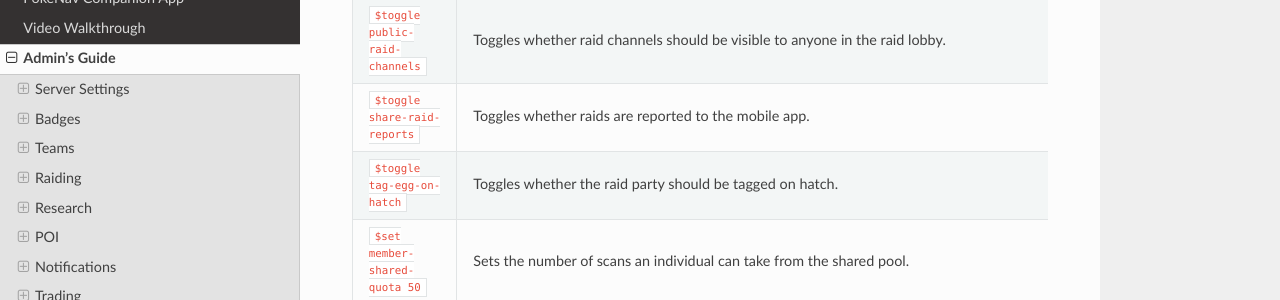
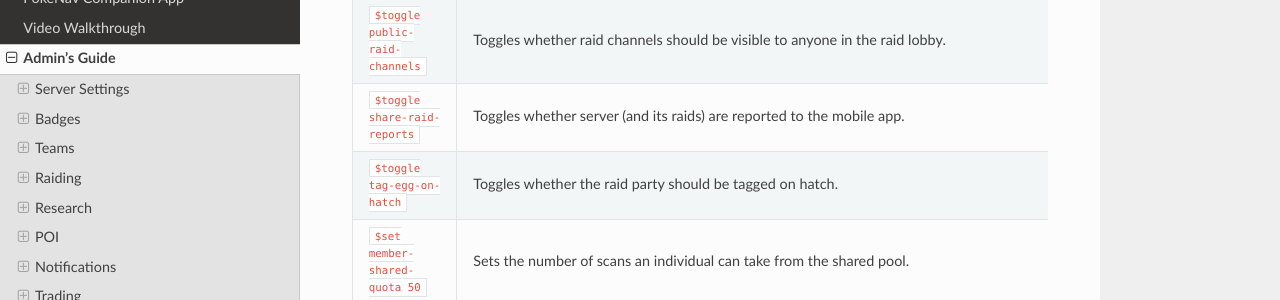
Before and after one commit to PokeNavBot/pokenav-documentation, a Sphinx documentation site: the page built from source/moderation.md, in a window 1280 px wide and 900 px high, scrolled down 8940 px. Shown: the part 151-451 px from the top of the window. Built offline with Sphinx 7.4.7 and the Read the Docs theme 2.0.0, drawn with Linux system fonts in a browser that asks for light colours; formulas are drawn with MathJax 3.

Commit message:
docs update

```diff
--- a/source/moderation.md
+++ b/source/moderation.md
@@ -215,7 +215,7 @@ When a user joins your server, if you have this setting enabled, they will autom
    ``$toggle create-raid-channel-immediately #raid-lobby``, "Toggles whether raids in this lobby should create a channel immediately or wait until someone joins."
    ``$toggle clean-raid-lobbies``, "Toggles whether raid messages are deleted by the bot."
    ``$toggle public-raid-channels``, "Toggles whether raid channels should be visible to anyone in the raid lobby."
-   ``$toggle share-raid-reports``, "Toggles whether raids are reported to the mobile app."
+   ``$toggle share-raid-reports``, "Toggles whether server (and its raids) are reported to the mobile app."
    ``$toggle tag-egg-on-hatch``, "Toggles whether the raid party should be tagged on hatch."
    ``$set member-shared-quota 50``, "Sets the number of scans an individual can take from the shared pool."
    ``$set assumed-t5 mewtwo``, "Assumes all tier 5 eggs are Mewtwo."
```
